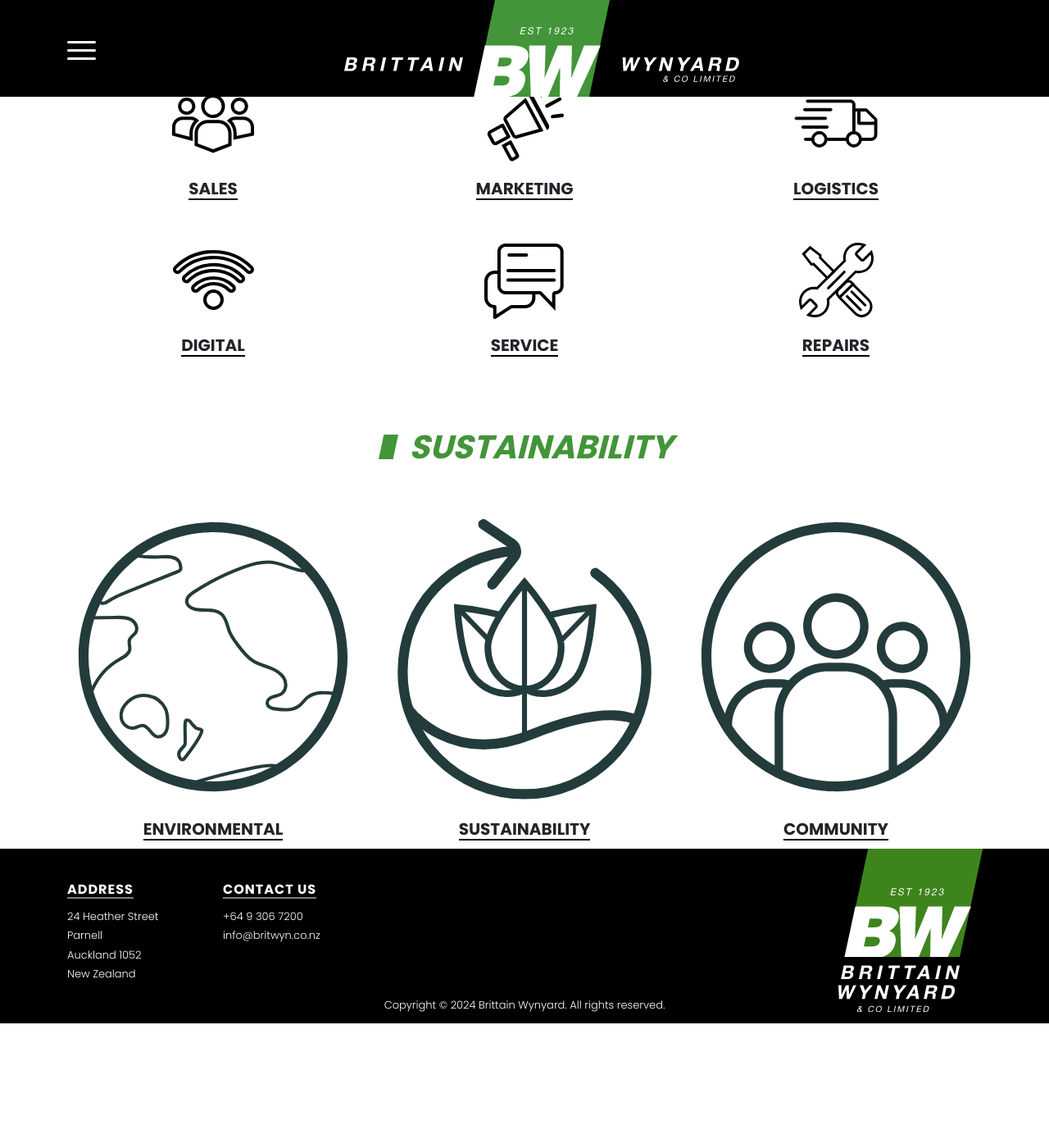
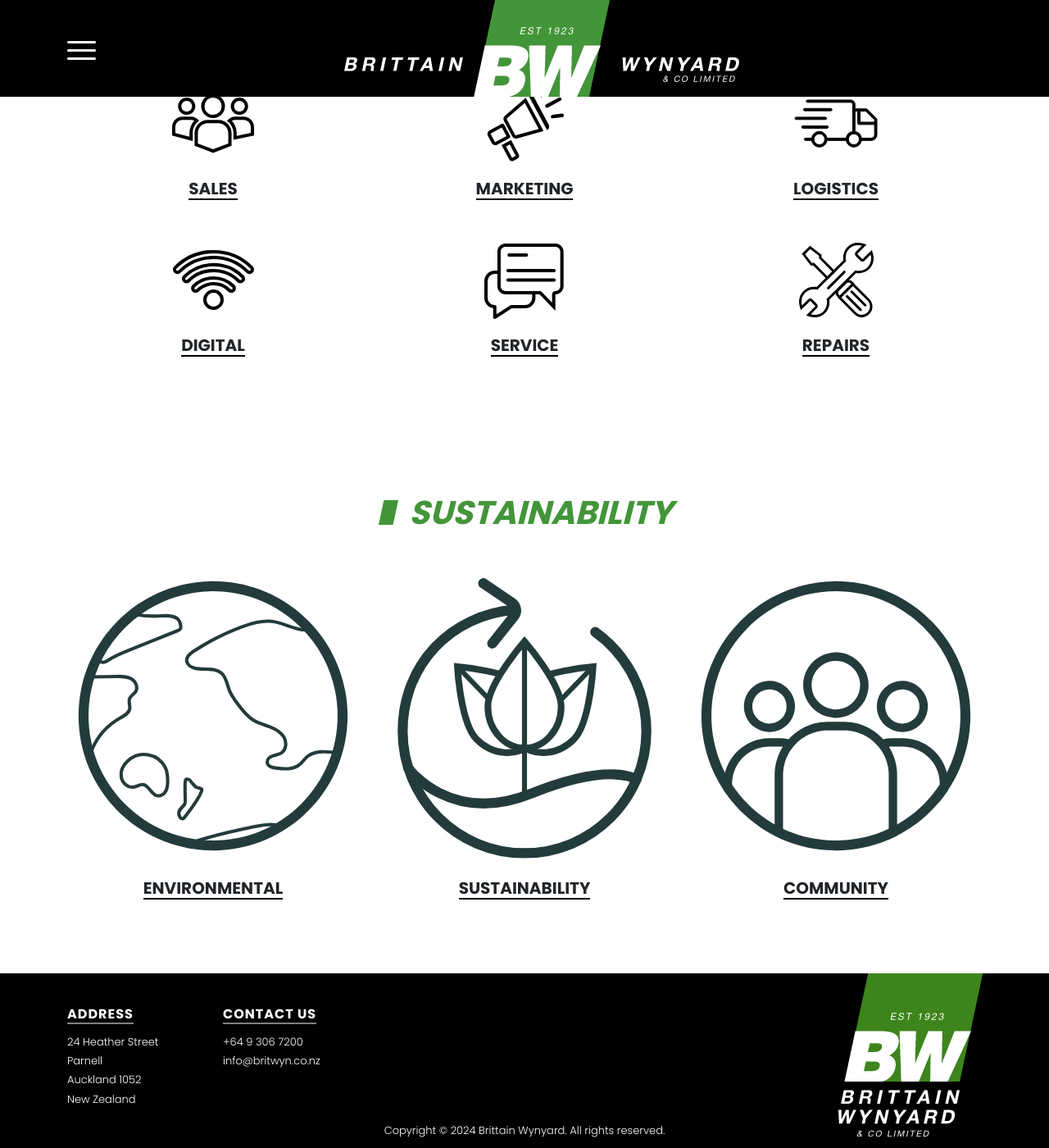
Before and after one commit to brittain-wynyard/bw-website, a Jekyll site: the page built from index.html, in a window 1280 px wide and 1400 px high, scrolled down 1190 px. Shown: the whole window at 82% size. Built offline with Jekyll 4.4.1, drawn with Linux system fonts in a browser that asks for light colours; before the commit the page ends 2438 px from its top, so only the background shows below that.

Commit message:
Update styles.css

```diff
--- a/css/styles.css
+++ b/css/styles.css
@@ -331,6 +331,16 @@
     margin: 40px auto 10px auto;
 }
 
+/* // Sustainability */
+
+#sustainability {
+    padding: 80px 0;
+}
+
+#sustainability h2 {
+    margin: 0;
+}
+
 #sustainability img {
     display: block;
     margin: 50px auto 10px auto;
```
